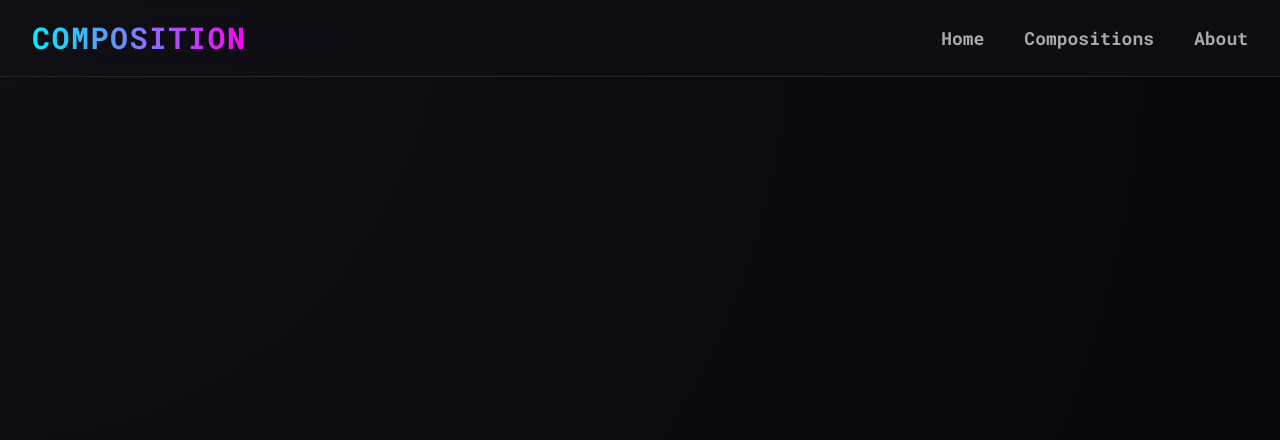
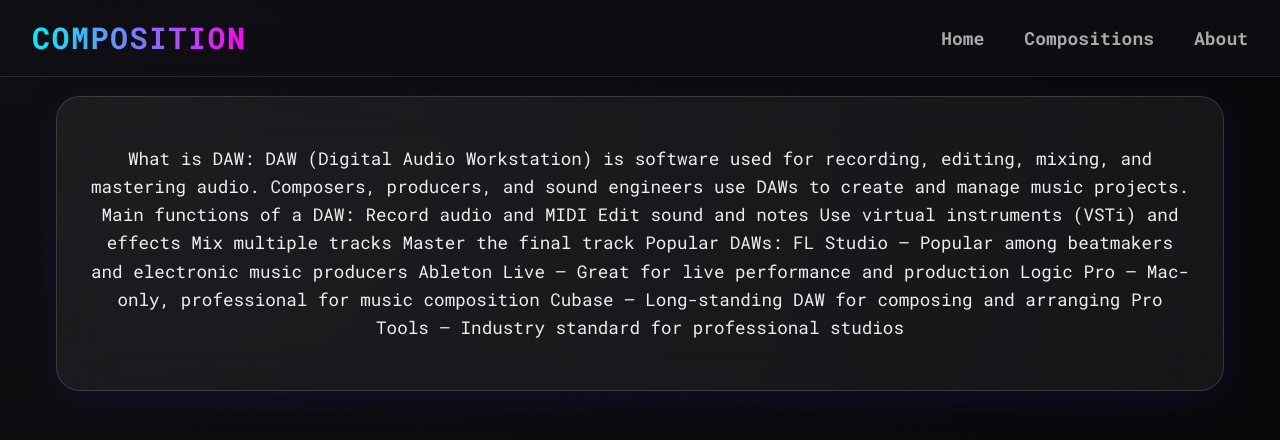
Before and after one commit to Programmingmonth/MusicBlog, a Django app: page /composition/ in a window 1280 px wide. Shown: the top 440 px of the page. Run offline with Django 5.2, Linux system fonts and the light colour scheme; some libraries are stand-ins or nearby versions.

Commit message:
Initial commit

```diff
--- a/MusicBlog/web/templates/composition.html
+++ b/MusicBlog/web/templates/composition.html
@@ -26,7 +26,7 @@
       }
 
       .glass:hover {
-        box-shadow: 0 0 40px rgba(0, 255, 255, 0.4);
+        box-shadow: 0 0 40px rgba(255, 179, 0, 0.228);
       }
 
       .gradient-text {
@@ -88,6 +88,14 @@
         font-size: 1.1rem;
         line-height: 1.6;
       }
+
+      .hero p {
+        color: #bbb;
+        max-width: 600px;
+        margin: auto;
+        font-size: 1.1rem;
+        line-height: 1.6;
+      }
     </style>
   </head>
   <body>
@@ -102,5 +110,23 @@
         <a href="#">About</a>
       </div>
     </nav>
+
+    <!-- Main Content -->
+    <main>
+      <section class="welcome glass">
+        <p>
+          What is DAW: DAW (Digital Audio Workstation) is software used for
+          recording, editing, mixing, and mastering audio. Composers, producers,
+          and sound engineers use DAWs to create and manage music projects. Main
+          functions of a DAW: Record audio and MIDI Edit sound and notes Use
+          virtual instruments (VSTi) and effects Mix multiple tracks Master the
+          final track Popular DAWs: FL Studio – Popular among beatmakers and
+          electronic music producers Ableton Live – Great for live performance
+          and production Logic Pro – Mac-only, professional for music
+          composition Cubase – Long-standing DAW for composing and arranging Pro
+          Tools – Industry standard for professional studios
+        </p>
+      </section>
+    </main>
   </body>
 </html>
```
